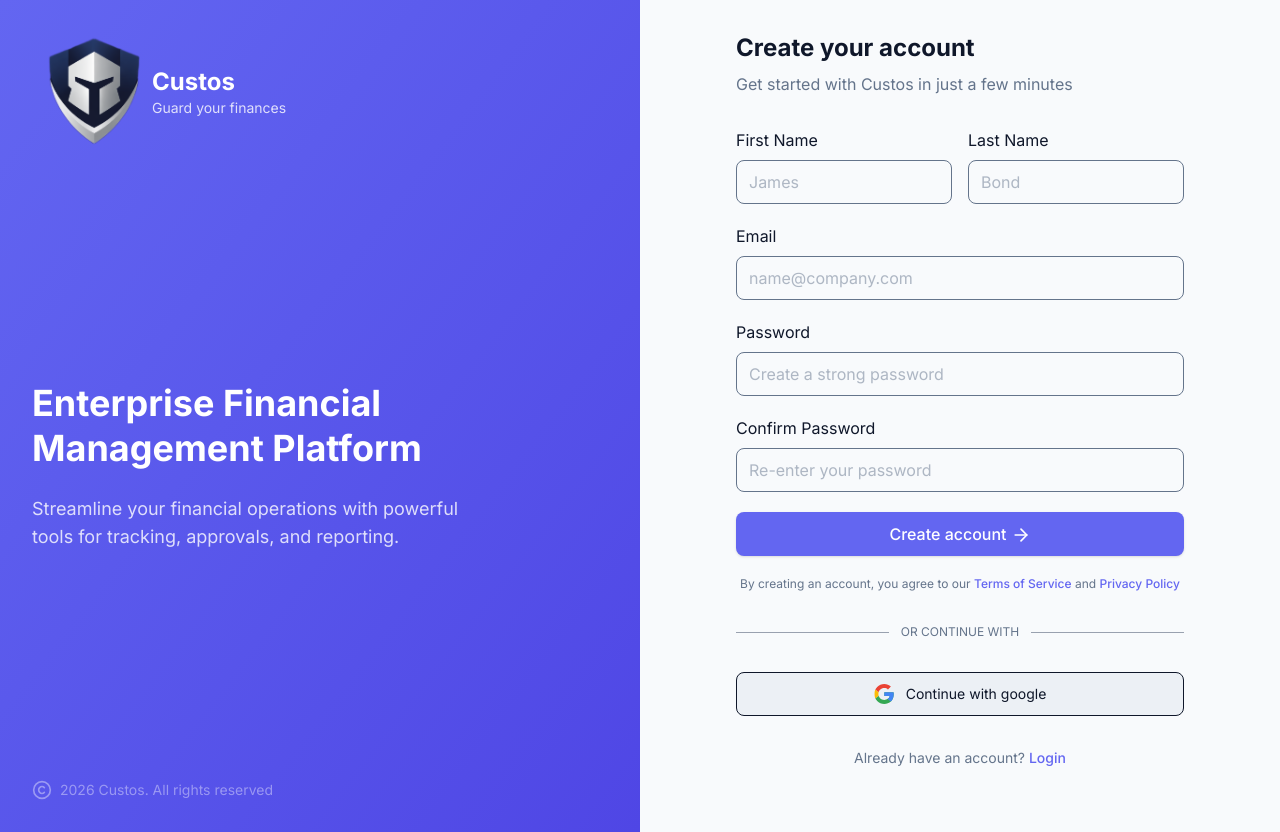
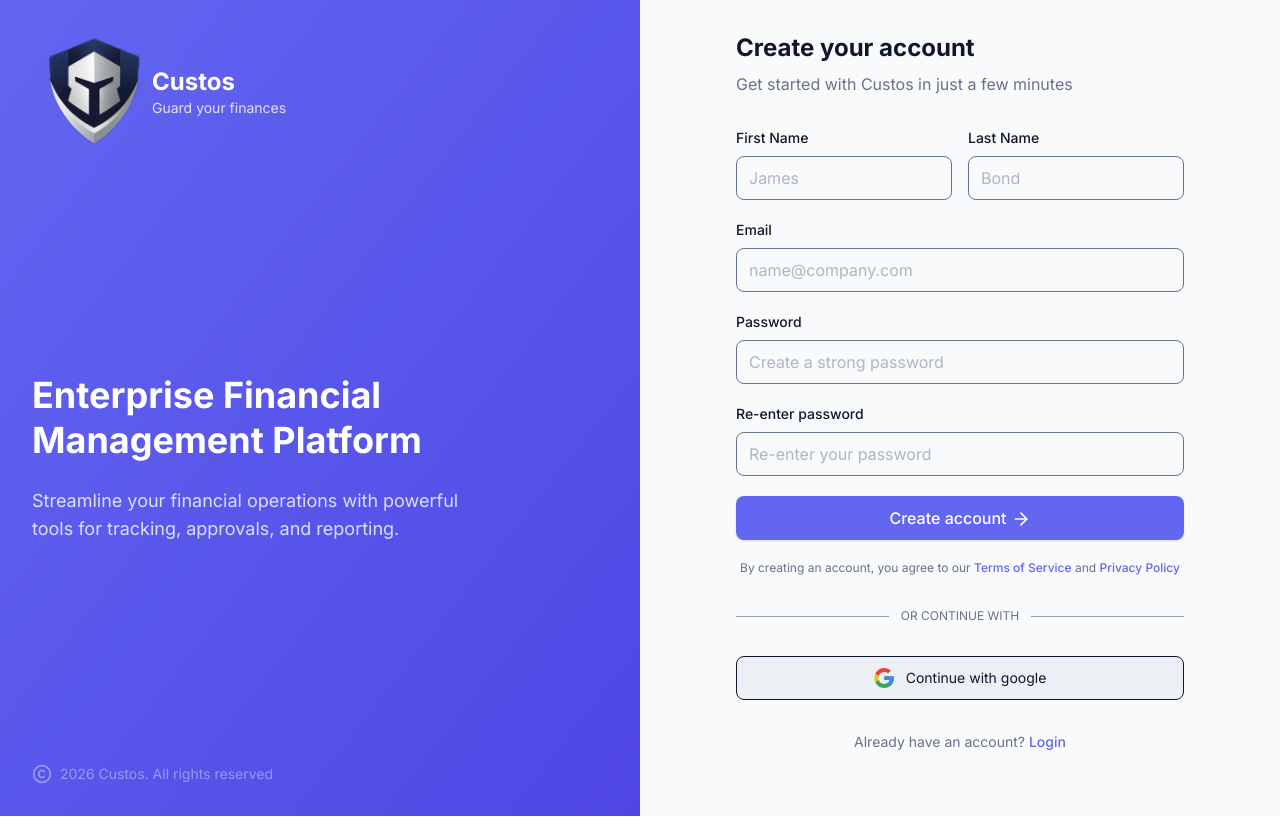
Before and after one commit to Pirasanth-v/custos, a React (Vite) app in the folder frontend/: page /register in a window 1280 px wide. Built offline with nearby package versions, Linux system fonts and the light colour scheme; no server answers.

Commit message:
fix(auth): add some style to form elements

```diff
--- a/frontend/src/index.css
+++ b/frontend/src/index.css
@@ -11,6 +11,8 @@
   --color-danger: #ef4444;
   --color-muted: #F1F5F9;
   --color-destructive: #F43F5E;
+  --color-input: #E2E8F0;
+  --color-ring: #6366F1;
 
   /* Surface colors */
   --color-background: #F8FAFC;
@@ -34,6 +36,8 @@
     --color-danger: #ef4444;
     --color-muted: #1E293B;
     --color-destructive: #F43F5E;
+    --color-input: #E2E8F0;
+    --color-ring: #6366F1;
 
     /* Surface colors */
     --color-background: #0F172A;
--- a/frontend/src/pages/LoginPage.tsx
+++ b/frontend/src/pages/LoginPage.tsx
@@ -28,7 +28,7 @@ export default function LoginPage() {
   return (
     <div className="min-h-screen bg-background flex">
       {/*Left side*/}
-      <div className="hidden lg:flex lg:w-1/2 bg-gradient-to-br from-[#6366F1] to-[#4F46E5] p-8">
+      <div className="hidden lg:flex lg:w-1/2 bg-linear-to-br from-primary to-[#4F46E5] p-8">
         <div className="flex flex-col justify-between">
           {/* Header: Logo */}
           <div className="text-white/80 flex items-center">
@@ -88,9 +88,11 @@ export default function LoginPage() {
             className="flex-1 flex flex-col justify-center space-y-5"
           >
             <div className="space-y-2">
-              <h2 className="text-foreground">Email address</h2>
+              <h2 className="text-foreground text-sm font-medium">
+                Email address
+              </h2>
               <input
-                className="border text-muted-foreground rounded-lg h-11 w-full p-3 focus:outline-none focus:border-primary"
+                className="border text-muted-foreground rounded-lg h-11 w-full px-3 focus-visible:outline-none focus-visible:ring-1 focus:ring-ring focus:border-primary/50"
                 type="email"
                 value={email}
                 onChange={(e) => setEmail(e.target.value)}
@@ -98,9 +100,9 @@ export default function LoginPage() {
               />
             </div>
             <div className="space-y-2">
-              <h2 className="text-foreground">Password</h2>
+              <h2 className="text-foreground text-sm font-medium">Password</h2>
               <input
-                className="border text-muted-foreground rounded-lg h-11 w-full p-3 focus:outline-none focus:border-primary"
+                className="border text-muted-foreground rounded-lg h-11 w-full px-3 focus-visible:outline-none focus-visible:ring-1 focus:ring-ring focus:border-primary/50"
                 type="password"
                 value={password}
                 onChange={(e) => setPassword(e.target.value)}
--- a/frontend/src/pages/RegisterPage.tsx
+++ b/frontend/src/pages/RegisterPage.tsx
@@ -36,7 +36,7 @@ export default function RegisterPage() {
   return (
     <div className="min-h-screen flex bg-background">
       {/* Left side */}
-      <div className="hidden lg:flex lg:w-1/2 bg-gradient-to-br from-[#6366F1] to-[#4F46E5] p-8">
+      <div className="hidden lg:flex lg:w-1/2 bg-linear-to-br from-primary to-[#4F46E5] p-8">
         <div className="flex flex-col justify-between">
           <div className="text-white/80 flex items-center">
             <img src={logo} alt="logo" className="h-auto w-30" />
@@ -89,63 +89,69 @@ export default function RegisterPage() {
           <form onSubmit={handleSubmit} className="flex-1 space-y-5">
             <div className="flex gap-4">
               <div className="space-y-2 flex-1">
-                <h2 className="text-foreground">First Name</h2>
+                <h2 className="text-foreground text-sm font-medium">
+                  First Name
+                </h2>
                 <input
                   type="text"
                   value={firstname}
                   onChange={(e) => setFirstname(e.target.value)}
                   placeholder="James"
                   autoComplete="given-name"
-                  className="border text-muted-foreground rounded-lg h-11 w-full p-3 focus:outline-none focus:border-primary"
+                  className="border text-muted-foreground rounded-lg h-11 w-full px-3 focus-visible:outline-none focus-visible:ring-1 focus:ring-ring focus:border-primary/50"
                   required
                 />
               </div>
               <div className="space-y-2 flex-1">
-                <h2 className="text-foreground">Last Name</h2>
+                <h2 className="text-foreground text-sm font-medium">
+                  Last Name
+                </h2>
                 <input
                   type="text"
                   value={lastname}
                   onChange={(e) => setLastname(e.target.value)}
                   placeholder="Bond"
                   autoComplete="family-name"
-                  className="border text-muted-foreground rounded-lg h-11 w-full p-3 focus:outline-none focus:border-primary"
+                  className="border text-muted-foreground rounded-lg h-11 w-full px-3 focus-visible:outline-none focus-visible:ring-1 focus:ring-ring focus:border-primary/50"
                   required
                 />
               </div>
             </div>
             <div className="space-y-2">
-              <h2 className="text-foreground">Email</h2>
+              <h2 className="text-foreground text-sm font-medium">Email</h2>
               <input
                 type="email"
                 value={email}
                 onChange={(e) => setEmail(e.target.value)}
                 placeholder="name@company.com"
                 autoComplete="email"
-                className="border text-muted-foreground rounded-lg h-11 w-full p-3 focus:outline-none focus:border-primary"
+                className="border text-muted-foreground rounded-lg h-11 w-full px-3 focus-visible:outline-none focus-visible:ring-1 focus:ring-ring focus:border-primary/50"
                 required
               />
             </div>
             <div className="space-y-2">
-              <h2 className="text-foreground">Password</h2>
+              <h2 className="text-foreground text-sm font-medium">Password</h2>
               <input
                 type="password"
                 value={password}
                 onChange={(e) => setPassword(e.target.value)}
                 placeholder="Create a strong password"
                 autoComplete="new-password"
-                className="border text-muted-foreground rounded-lg h-11 w-full p-3 focus:outline-none focus:border-primary"
+                className="border text-muted-foreground rounded-lg h-11 w-full px-3 focus-visible:outline-none focus-visible:ring-1 focus:ring-ring focus:border-primary/50"
                 required
               />
             </div>
             <div className="space-y-2">
-              <h2 className="text-foreground">Confirm Password</h2>
+              <h2 className="text-foreground text-sm font-medium">
+                Re-enter password
+              </h2>
               <input
                 type="password"
                 value={confirmPassword}
                 onChange={(e) => setConfirmPassword(e.target.value)}
                 placeholder="Re-enter your password"
                 autoComplete="new-password"
-                className="border text-muted-foreground rounded-lg h-11 w-full p-3 focus:outline-none focus:border-primary"
+                className="border text-muted-foreground rounded-lg h-11 w-full px-3 focus-visible:outline-none focus-visible:ring-1 focus:ring-ring focus:border-primary/50"
                 required
               />
             </div>
```
